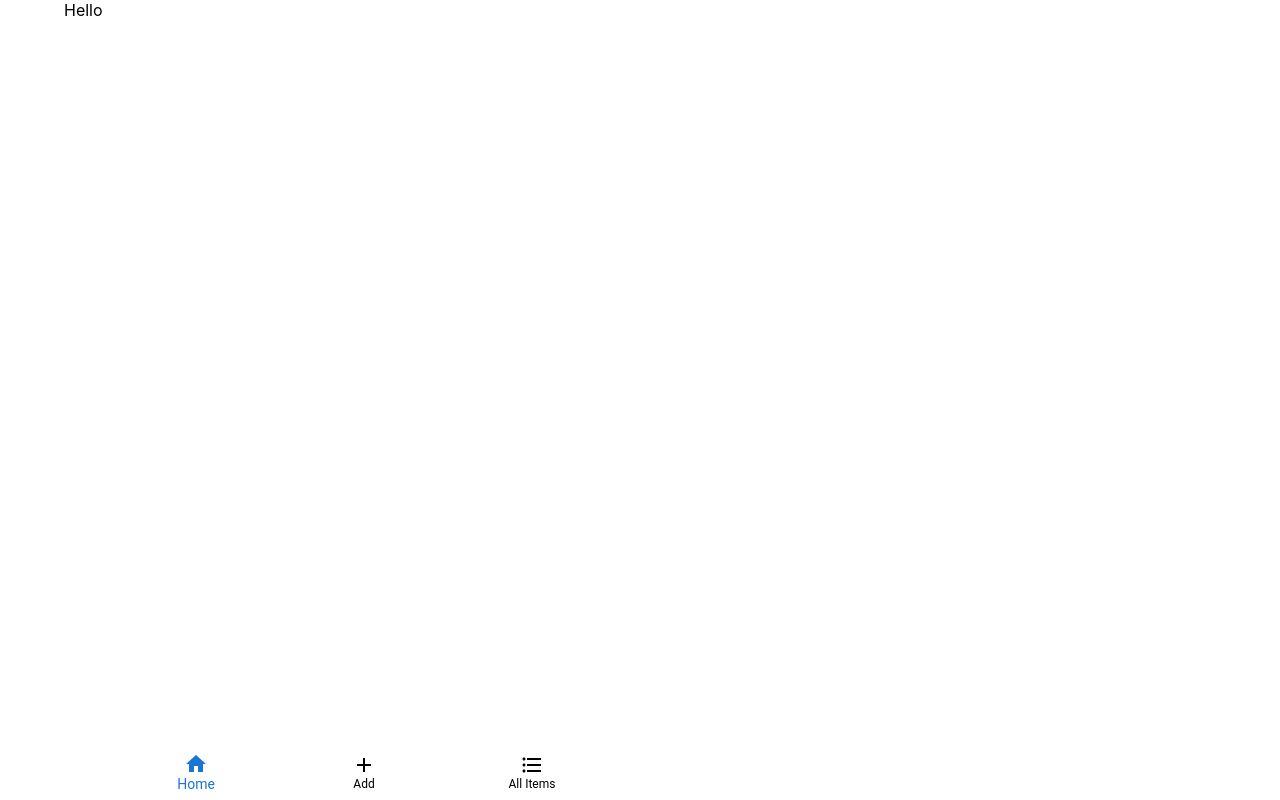
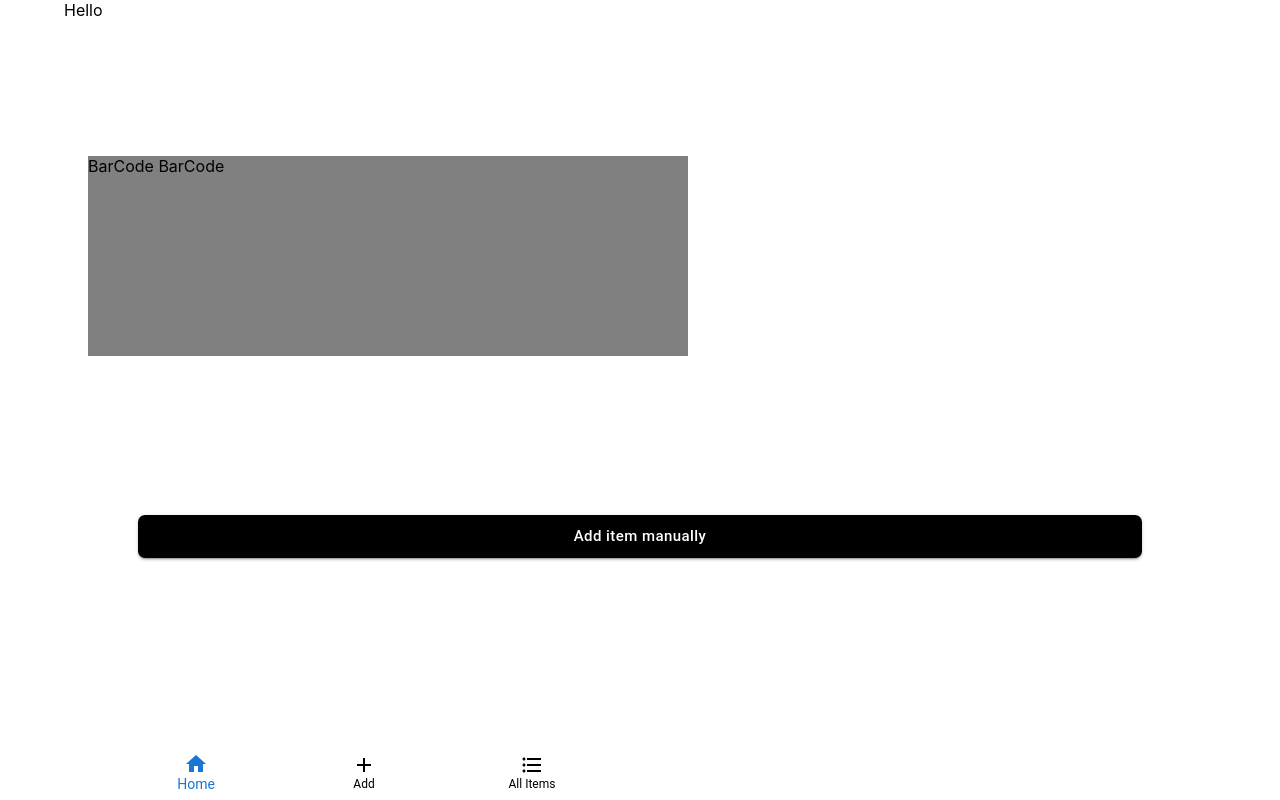
Before and after one commit to aelbozie/food-pov-hack, a React (Create React App) app: page / in a window 1280 px wide. Built offline with nearby package versions, Linux system fonts and the light colour scheme.

Commit message:
styled barcode page

```diff
--- a/src/App.js
+++ b/src/App.js
@@ -1,6 +1,7 @@
 import Container from "@mui/material/Container";
 import "./App.css";
 import NavBar from "./components/NavBar/NavBar";
+import AddNewProduct from "./pages/AddNewProduct";
 
 function App() {
   return (
@@ -14,6 +15,7 @@ function App() {
       }}
     >
       Hello
+      <AddNewProduct />
       <NavBar />
     </Container>
   );
--- a/src/components/AddByBarcode/AddByBarcode.jsx
+++ b/src/components/AddByBarcode/AddByBarcode.jsx
@@ -1,4 +1,9 @@
+import Box from "@mui/material/Box";
 const AddByBarcode = () => {
-  return <div>AddByBarcode</div>;
+  return (
+    <Box maxWidth="sm" height="200px" backgroundColor="gray">
+      BarCode BarCode
+    </Box>
+  );
 };
 export default AddByBarcode;
--- /dev/null
+++ b/src/components/AddItemButton/AddItemButton.jsx
@@ -0,0 +1,19 @@
+import Button from "@mui/material/Button";
+
+const AddItemButton = () => {
+  return (
+    <Button
+      variant="contained"
+      size="large"
+      sx={{
+        backgroundColor: "black",
+        textTransform: "none",
+        margin: "50px",
+        borderRadius: "7px",
+      }}
+    >
+      Add item manually
+    </Button>
+  );
+};
+export default AddItemButton;
--- a/src/pages/AddNewProduct.jsx
+++ b/src/pages/AddNewProduct.jsx
@@ -0,0 +1,21 @@
+import Box from "@mui/material/Box";
+
+import AddByBarcode from "../components/AddByBarcode/AddByBarcode";
+import AddItemButton from "../components/AddItemButton/AddItemButton";
+
+const AddNewProduct = () => {
+  return (
+    <Box
+      p={3}
+      height="70%"
+      display="flex"
+      flexDirection="column"
+      justifyContent="space-around"
+      //   sx={{ display: "flex", flexDirection: "column" }}
+    >
+      <AddByBarcode />
+      <AddItemButton />
+    </Box>
+  );
+};
+export default AddNewProduct;
```
